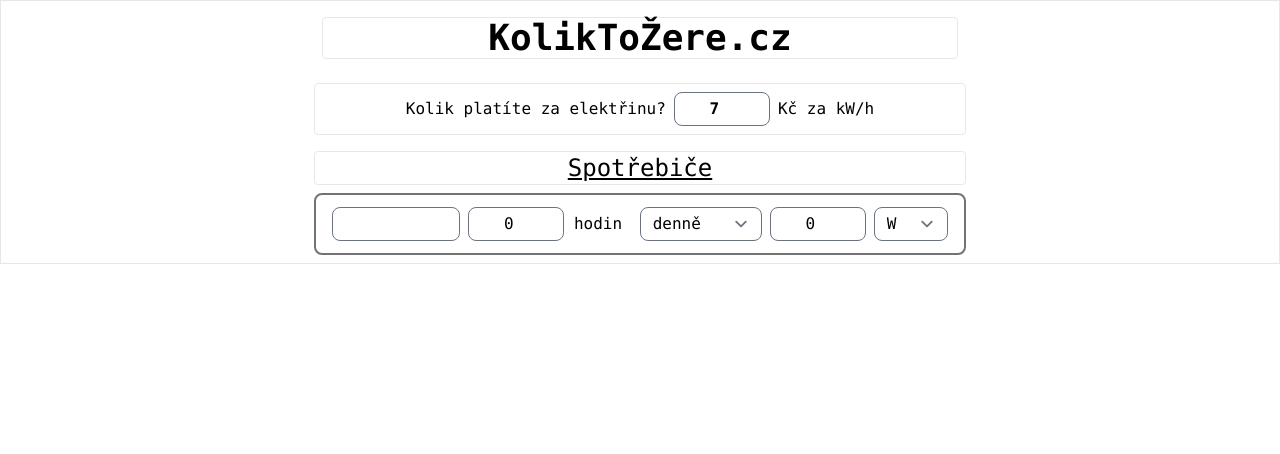
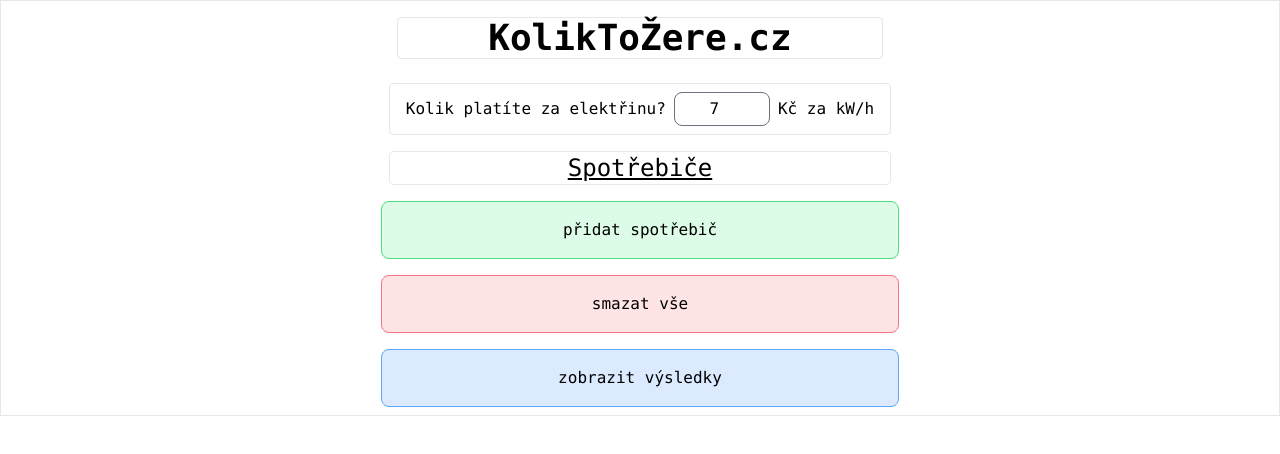
Before and after one commit to maros-o/koliktozere, a React (Create React App) app: page / in a window 1280 px wide. Shown: the top 454 px of the page. Built offline with nearby package versions, Linux system fonts and the light colour scheme.

Commit message:
deviceList functionality

```diff
--- a/src/components/DeviceItem.js
+++ b/src/components/DeviceItem.js
@@ -1,23 +1,38 @@
-import React, { useState } from "react";
+import React, { useEffect, useState } from "react";
+import {
+  TIME_SPANS,
+  WATT_PREFIXES,
+  ACTION_TYPES,
+} from "../components/GlobalVariables";
 
-export const TIME_SPANS = {
-  DAY: "denně",
-  WEEK: "týdně",
-  MONTH: "měsíčně",
-  DEFAULT: "denně",
-};
+export default function DeviceItem({ device, idx, dispatch }) {
+  const [name, setName] = useState(device.name);
+  const [hours, setHours] = useState(device.hours);
+  const [timeSpan, setTimeSpan] = useState(device.timeSpan);
+  const [watts, setWatts] = useState(device.watts);
+  const [wattPrefix, setWattPrefix] = useState(device.wattPrefix);
 
-export const WATT_PREFIXES = {
-  NONE: "W",
-  KILO: "kW",
-};
+  useEffect(() => {
+    setName(device.name);
+    setHours(device.hours);
+    setTimeSpan(device.timeSpan);
+    setWatts(device.watts);
+    setWattPrefix(device.wattPrefix);
+  }, [device]);
 
-export default function DeviceItem() {
-  const [name, setName] = useState("");
-  const [hours, setHours] = useState(0);
-  const [timeSpan, setTimeSpan] = useState(TIME_SPANS.DEFAULT);
-  const [watts, setWatts] = useState(0);
-  const [wattPrefix, setWattPrefix] = useState(WATT_PREFIXES.NONE);
+  useEffect(() => {
+    dispatch({
+      type: ACTION_TYPES.EDIT,
+      idx: idx,
+      device: {
+        name: name,
+        hours: hours,
+        timeSpan: timeSpan,
+        watts: watts,
+        wattPrefix: wattPrefix,
+      },
+    });
+  }, [name, hours, timeSpan, watts, wattPrefix, dispatch, idx]);
 
   const handleName = (e) => {
     setName(e.target.value);
@@ -65,7 +80,10 @@ export default function DeviceItem() {
   };
 
   return (
-    <form className="m-2 border-neutral-500 border-2 rounded-lg p-3">
+    <div className="my-2 border-neutral-500 border-2 rounded-lg p-3">
+      <div className="text-slate-600 text-xs">
+        {idx} {JSON.stringify(device)}
+      </div>
       <label className="m-1">
         <input
           className="form-input px-4 py-1 rounded-lg text-center w-32"
@@ -76,7 +94,7 @@ export default function DeviceItem() {
         />
       </label>
 
-      <label className="m-1">
+      <label className="m-1 mr-0 ml-4">
         <input
           className="form-input px-4 py-1 rounded-lg w-24 text-center"
           type="number"
@@ -88,7 +106,7 @@ export default function DeviceItem() {
         <span> hodin </span>
       </label>
 
-      <label className="m-1">
+      <label className="m-1 ml-0">
         <select
           className="rounded-lg py-1"
           id="timeSpan"
@@ -101,7 +119,7 @@ export default function DeviceItem() {
         </select>
       </label>
 
-      <label className="m-1">
+      <label className="m-1 ml-4">
         <input
           className="form-input px-4 py-1 rounded-lg w-24 text-center"
           type="number"
@@ -123,6 +141,14 @@ export default function DeviceItem() {
           <option>{WATT_PREFIXES.KILO}</option>
         </select>
       </label>
-    </form>
+      <button
+        className="ml-3 border rounded-lg p-1 border-rose-800 bg-rose-100"
+        onClick={() => {
+          dispatch({ type: ACTION_TYPES.DELETE, idx: idx });
+        }}
+      >
+        Odebrat
+      </button>
+    </div>
   );
 }
--- a/src/components/DeviceList.js
+++ b/src/components/DeviceList.js
@@ -1,13 +1,14 @@
-import React, { useReducer } from "react";
-import DeviceItem from './DeviceItem'
+import React from "react";
+import DeviceItem from "./DeviceItem";
 
-export default function DeviceList() {
+export default function DeviceList({ devices, dispatch }) {
   return (
     <div>
-      <div className='text-2xl text-center m-2 underline border rounded'>Spotřebiče</div>
-      <div>
-        <DeviceItem />
-      </div>
+      {devices.map((dev, idx) => {
+        return (
+          <DeviceItem key={idx} device={dev} idx={idx} dispatch={dispatch} />
+        );
+      })}
     </div>
-  )
+  );
 }
--- a/src/components/EnergyPriceForm.js
+++ b/src/components/EnergyPriceForm.js
@@ -2,11 +2,11 @@ import React from "react";
 
 export default function EnergyPriceForm( {energyPrice, handleEnergyPriceForm}) {
   return (
-    <form className="m-2 border rounded text-center">
+    <div className="m-2 border rounded text-center">
       <div className="p-2">
         <label className="mx-2">Kolik platíte za elektřinu?</label>
         <input
-          className="form-input px-4 py-1 rounded-lg w-24 text-center font-bold"
+          className="form-input px-4 py-1 rounded-lg w-24 text-center"
           type="number"
           name="price"
           value={energyPrice}
@@ -15,6 +15,6 @@ export default function EnergyPriceForm( {energyPrice, handleEnergyPriceForm}) {
         />
         <label className="mx-2">Kč za kW/h</label>
       </div>
-    </form>
+    </div>
   );
 }
--- /dev/null
+++ b/src/components/GlobalVariables.js
@@ -0,0 +1,20 @@
+export const TIME_SPANS = {
+  DAY: "denně",
+  WEEK: "týdně",
+  MONTH: "měsíčně",
+  DEFAULT: "denně",
+};
+
+export const WATT_PREFIXES = {
+  NONE: "W",
+  KILO: "kW",
+  DEFAULT: "W",
+};
+
+export const ACTION_TYPES = {
+  INIT: "init-devices",
+  ADD: "add-device",
+  EDIT: "edit-device",
+  DELETE: "delete-device",
+  CLEAR: "clear-devices"
+};
--- a/src/pages/Home.js
+++ b/src/pages/Home.js
@@ -1,32 +1,43 @@
-import React, { useReducer, useState } from "react";
+import React, { useEffect, useReducer, useState, useRef } from "react";
 import EnergyPriceForm from "../components/EnergyPriceForm";
 import DeviceList from "../components/DeviceList";
+import {
+  TIME_SPANS,
+  WATT_PREFIXES,
+  ACTION_TYPES,
+} from "../components/GlobalVariables";
 
-export const ACTION_TYPES = {
-  ADD: "add-device",
-  EDIT: "edit-device",
-  REMOVE: "remove-device",
+const defaultDevice = {
+  name: "",
+  hours: 0,
+  timeSpan: TIME_SPANS.DEFAULT,
+  watts: 0,
+  wattPrefix: WATT_PREFIXES.DEFAULT,
 };
 
 function reducer(state, action) {
   switch (action.type) {
+    case ACTION_TYPES.INIT:
+      if (localStorage.getItem("devices"))
+        return { devices: JSON.parse(localStorage.getItem("devices")) };
+      return { devices: [] };
     case ACTION_TYPES.ADD:
       return {
-        todos: [...state.todos, { text: action.text, completed: false }],
+        devices: [...state.devices, defaultDevice],
       };
     case ACTION_TYPES.EDIT:
       return {
-        todos: state.todos.map((t, idx) =>
-          idx === action.idx ? { ...t, completed: !t.completed } : t
+        devices: state.devices.map((dev, idx) =>
+          idx === action.idx ? action.device : dev
         ),
-        todoCount: state.todoCount,
       };
-    case ACTION_TYPES.REMOVE:
+    case ACTION_TYPES.DELETE:
       return {
-        todos: state.todos.map((t, idx) =>
-          idx === action.idx ? { ...t, completed: !t.completed } : t
-        ),
-        todoCount: state.todoCount,
+        devices: state.devices.filter((dev, idx) => idx !== action.idx),
+      };
+    case ACTION_TYPES.CLEAR:
+      return {
+        devices: [],
       };
     default:
       return state;
@@ -35,8 +46,17 @@ function reducer(state, action) {
 
 export default function Home() {
   const [energyPrice, setEnergyPrice] = useState(7);
+  const [{ devices }, dispatch] = useReducer(reducer, { devices: [] });
+  const loading = useRef(true);
 
-  const [{ devices }, dispatch] = useReducer(reducer, { devices: [] });
+  useEffect(() => {
+    if (!loading.current) {
+      localStorage.setItem("devices", JSON.stringify(devices));
+      return;
+    }
+    loading.current = false;
+    dispatch({ type: ACTION_TYPES.INIT });
+  }, [devices]);
 
   const handleEnergyPriceForm = (e) => {
     const price = e.target.value;
@@ -52,7 +72,34 @@ export default function Home() {
         energyPrice={energyPrice}
         handleEnergyPriceForm={handleEnergyPriceForm}
       />
-      <DeviceList />
+      <div>
+        <div className="text-2xl text-center m-2 underline border rounded">
+          Spotřebiče
+        </div>
+        <DeviceList devices={devices} dispatch={dispatch} />
+        <button
+          className="border rounded-lg border-green-400 bg-green-100 w-full p-4 my-2"
+          onClick={() => {
+            dispatch({ type: ACTION_TYPES.ADD });
+          }}
+        >
+          přidat spotřebič
+        </button>
+        <button
+          className="border rounded-lg border-rose-400 bg-rose-100 w-full p-4 my-2"
+          onClick={() => {
+            dispatch({ type: ACTION_TYPES.CLEAR });
+          }}
+        >
+          smazat vše
+        </button>
+        <button
+          className="border rounded-lg border-blue-400 bg-blue-100 w-full p-4 my-2"
+          onClick={() => {}}
+        >
+          zobrazit výsledky
+        </button>
+      </div>
     </div>
   );
 }
```
